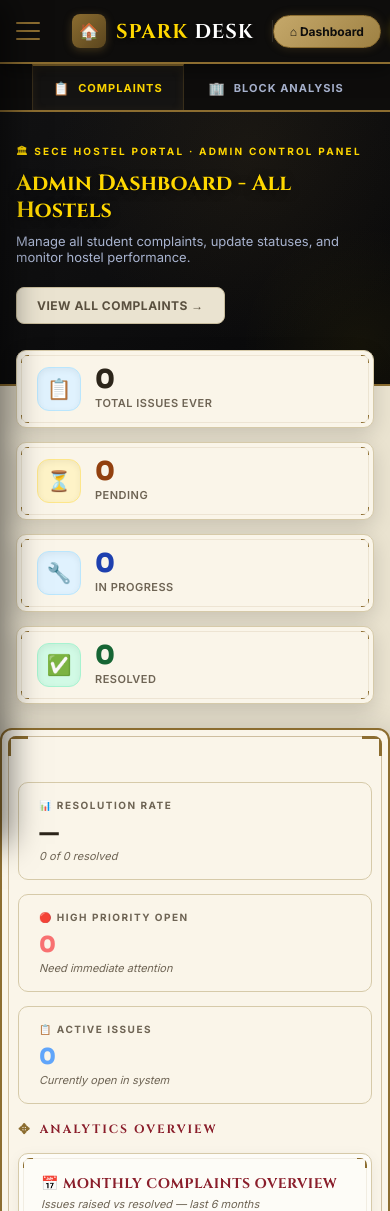
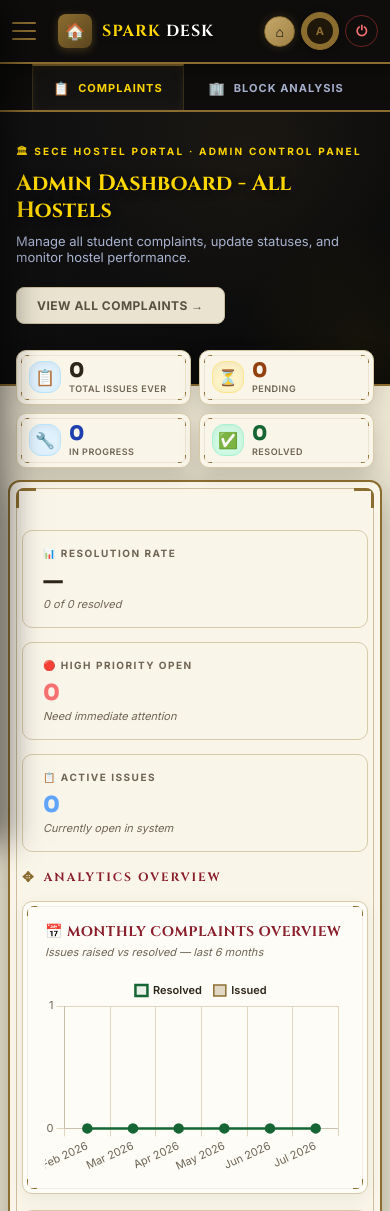
Before and after one commit to Ragul-20/Spark_desk, a Flask app: page /welcome in a window 390 px wide. Shown: the top 1211 px of the page. Run offline with Flask 3, Linux system fonts and the light colour scheme; the visitor is signed in with stand-in values (Sample User, id 1); data comes from the database, SQL or seed files in the repository; data that the repository does not hold is empty.

Commit message:
Enhance mobile responsiveness for welcome page
Added mobile responsiveness improvements for various elements, including navbar, page layout, and student banner. Updated styles for hostel explorer and stats strip for better display on smaller screens.

```diff
--- a/templates/welcome.html
+++ b/templates/welcome.html
@@ -760,6 +760,10 @@
       align-items: start;
     }
 
+    .student-grid > * {
+      min-width: 0;
+    }
+
     /* TABLE */
     .tbl-top {
       display: flex;
@@ -808,6 +812,7 @@
     .tbl-scroll {
       overflow-x: auto;
       width: 100%;
+      -webkit-overflow-scrolling: touch;
     }
 
     table {
@@ -1781,6 +1786,116 @@
       }
     }
 
+    /* ── MOBILE RESPONSIVENESS IMPROVEMENTS ── */
+    @media (max-width: 768px) {
+      /* Navbar responsiveness */
+      .navbar {
+        padding: 0 12px !important;
+      }
+      .nb-sep, .nb-logo-wrap {
+        display: none !important;
+      }
+      .nb-left {
+        gap: 8px !important;
+      }
+      .nb-name {
+        font-size: 16px !important;
+      }
+      .nb-right {
+        gap: 6px !important;
+      }
+      .nb-right .nb-link {
+        padding: 6px 10px !important;
+        font-size: 0 !important;
+      }
+      .nb-right .nb-link span {
+        font-size: 14px !important;
+      }
+      .nb-right .nb-link.logout::after {
+        content: "⏻" !important;
+        font-size: 14px !important;
+      }
+      .nb-right .user-chip {
+        padding: 5px !important;
+        max-width: none !important;
+      }
+      .nb-right .user-chip span {
+        display: none !important;
+      }
+      .admin-badge {
+        display: none !important;
+      }
+
+      /* Page margins and layout */
+      .page-wrap {
+        margin: 12px 8px 80px !important;
+        padding: 16px 12px 60px !important;
+      }
+
+      /* Student Banner mobile wrap */
+      .student-banner {
+        flex-direction: column !important;
+        align-items: center !important;
+        text-align: center !important;
+        gap: 16px !important;
+        padding: 16px 12px !important;
+      }
+      .sb-avatar {
+        margin: 0 auto !important;
+      }
+      .sb-stats {
+        justify-content: space-around !important;
+        flex-wrap: wrap !important;
+        gap: 12px !important;
+        width: 100% !important;
+      }
+
+      /* Hostel explorer grids responsiveness */
+      #hostelSummaryStrip {
+        grid-template-columns: repeat(2, 1fr) !important;
+      }
+      #hostelSummaryStrip .h-stat-card:first-child {
+        grid-column: span 2 !important;
+      }
+      .explorer-charts-grid {
+        grid-template-columns: 1fr !important;
+      }
+    }
+
+    @media (max-width: 600px) {
+      /* Stats strip compact 2x2 grid */
+      .stats-strip {
+        grid-template-columns: repeat(2, 1fr) !important;
+        gap: 8px !important;
+      }
+      .s-card {
+        padding: 10px 12px !important;
+        gap: 8px !important;
+      }
+      .s-icon {
+        width: 32px !important;
+        height: 32px !important;
+        font-size: 16px !important;
+      }
+      .s-num {
+        font-size: 20px !important;
+      }
+      .s-lbl {
+        font-size: 9px !important;
+        margin-top: 2px !important;
+      }
+    }
+
+    @media (max-width: 480px) {
+      /* Hostel summary strip: full-width items */
+      #hostelSummaryStrip {
+        grid-template-columns: 1fr !important;
+      }
+      #hostelSummaryStrip .h-stat-card:first-child {
+        grid-column: 1 !important;
+      }
+    }
+
     /* ── HOSTEL EXPLORER ── */
     .h-tab-btn {
       display: flex;
@@ -2226,6 +2341,10 @@
 
       <a href="/admin/notices" class="sidebar-report-btn">
         <span>📢</span> Notice Board
+      </a>
+
+      <a href="/logout" class="sidebar-report-btn" style="color: #f87171 !important; border-color: rgba(239, 68, 68, 0.4);">
+        <span>⏻</span> Logout
       </a>
     </div>
   </div>
@@ -2252,6 +2371,9 @@
       <a href="#" class="sidebar-report-btn"
         onclick="toggleStudentSidebar(false); openWardensModal(); event.preventDefault();">
         <span>📞</span> Contact Warden
+      </a>
+      <a href="/logout" class="sidebar-report-btn" style="color: #f87171 !important; border-color: rgba(239, 68, 68, 0.4);">
+        <span>⏻</span> Logout
       </a>
     </div>
   </div>
@@ -2577,7 +2699,7 @@
       </div>
 
       <!-- STEP 3: Charts row (bar + doughnut) always visible -->
-      <div style="display:grid;grid-template-columns:1.6fr 1fr;gap:14px;margin-bottom:18px;">
+      <div class="explorer-charts-grid" style="display:grid;grid-template-columns:1.6fr 1fr;gap:14px;margin-bottom:18px;">
         <div class="chart-card">
           <h4 id="hostelBarTitle">🏢 Block-wise Complaints</h4>
           <p class="chart-sub" id="hostelBarSub">Pending · In Progress · Resolved per block — click a bar or a block tab
@@ -2637,7 +2759,7 @@
         <!-- Panel tri-bar -->
         <div id="hostelBlockPanelBar" style="height:6px;display:flex;"></div>
         <!-- Panel complaint list -->
-        <div style="overflow-x:auto;">
+        <div class="tbl-scroll">
           <table style="width:100%;border-collapse:collapse;min-width:680px;">
             <thead>
               <tr style="border-bottom:1px solid var(--border);">
@@ -2735,7 +2857,7 @@
                   </div>
                   {% endif %}
                   {% if c.image_filename %}<a class="photo-link"
-                    href="{{ url_for('uploaded_file', filename=c.image_filename) }}" target="_blank">🖼
+                    href="{{ url_for('static', filename='uploads/' ~ c.image_filename) }}" target="_blank">🖼
                     Photo</a>{% endif %}
                 </td>
                 <td style="font-weight:600;white-space:nowrap;">
@@ -2896,7 +3018,7 @@
                     </div>
                     {% endif %}
                     {% if c.image_filename %}<a class="photo-link"
-                      href="{{ url_for('uploaded_file', filename=c.image_filename) }}" target="_blank">🖼
+                      href="{{ url_for('static', filename='uploads/' ~ c.image_filename) }}" target="_blank">🖼
                       Photo</a>{% endif %}
                   </td>
                   <td style="font-weight:600;white-space:nowrap;">
```
